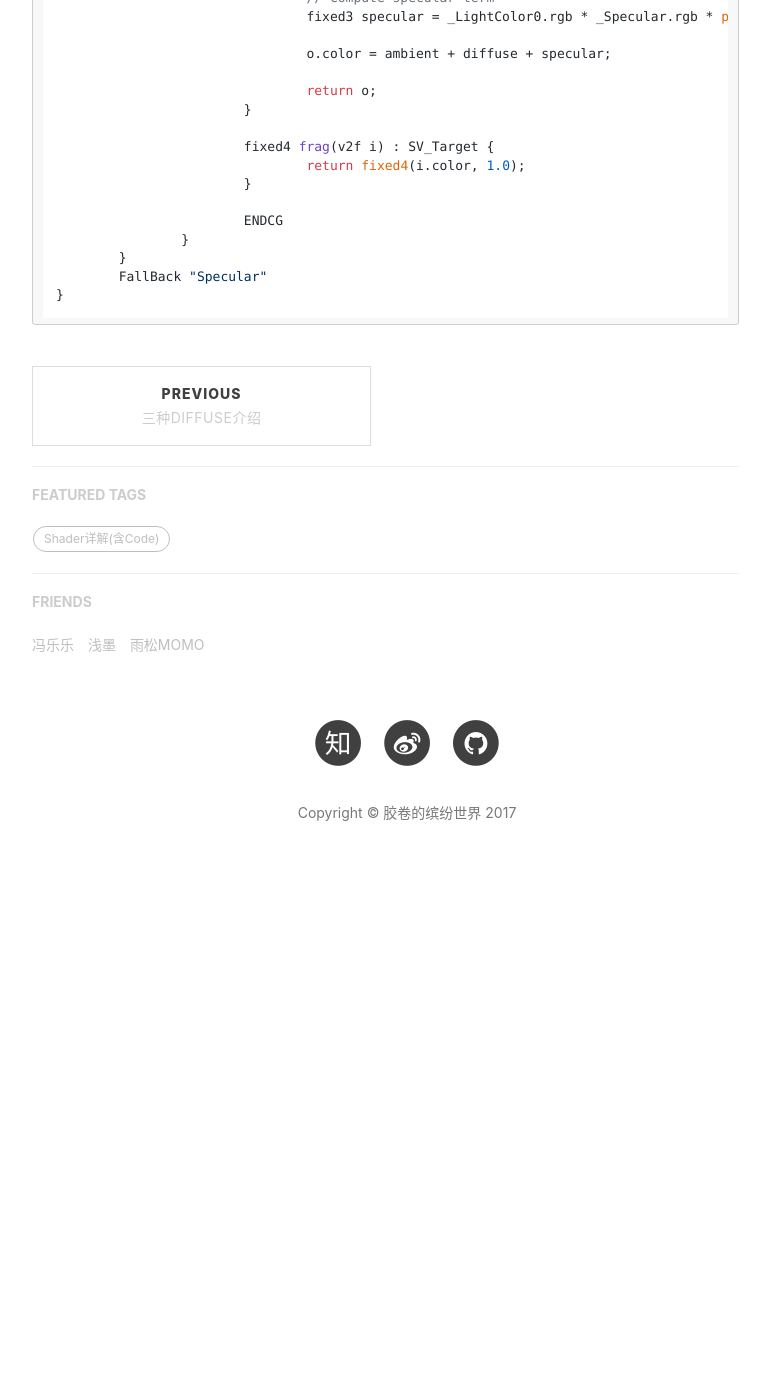
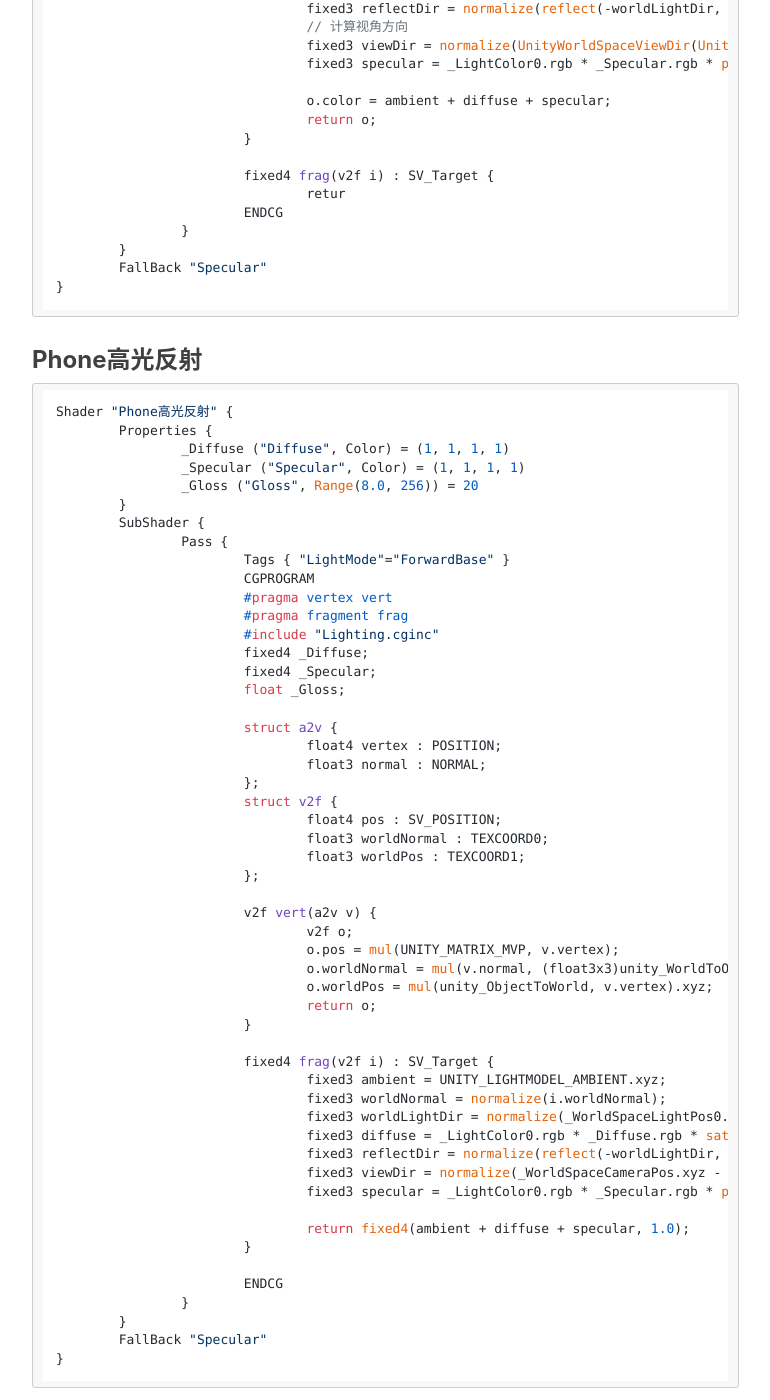
Before and after one commit to yqlizeao/yqlizeao.github.io, a Jekyll site: the page built from _posts/2017-10-17-【Shader】三中Specular介绍.md, in a window 1280 px wide and 1400 px high, scrolled down 2092 px. Shown: the whole window, without its empty margins (233-1003 px from the left). Built offline with Jekyll 4.4.1, drawn with Linux system fonts in a browser that asks for light colours; nearby versions of some CDN libraries; comment, search, counter and statistics services are not loaded; before the commit the page ends 3008 px from its top, so only the background shows below that; some of the changed text lies outside the part shown.

Commit message:
Create 2017-10-17-【Shader】三中Specular介绍.md

````diff
--- a/_posts/2017-10-17-【Shader】三中Specular介绍.md
+++ b/_posts/2017-10-17-【Shader】三中Specular介绍.md
@@ -14,11 +14,13 @@ tags:
 >> Blinn-Phong光照模型<br>
 >> 三种基础高光反射Shader
 
+
 ### Specular
 ![](http://yqlizeao.55555.io/img/article/Specular.png)
 （左高洛德高光反射，中Phone高光反射，右Blinn-Phong光照模型）
 
 ## 更新纪要
+基本光照模型：$c_specular = (c_light dot m_specular)max(0,\vec{v} dot \vec{r})^{m——gloss}$
 
 2017年10月17日10:41:14 三中Specular Shader编写
 
@@ -65,17 +67,68 @@ Shader "高洛德高光反射" {
 				fixed3 reflectDir = normalize(reflect(-worldLightDir, worldNormal));
 				// 计算视角方向
 				fixed3 viewDir = normalize(UnityWorldSpaceViewDir(UnityObjectToClipPos(v.vertex)));
-
-				// Compute specular term
 				fixed3 specular = _LightColor0.rgb * _Specular.rgb * pow(saturate(dot(reflectDir, viewDir)), _Gloss);
 
 				o.color = ambient + diffuse + specular;
-
 				return o;
 			}
 
 			fixed4 frag(v2f i) : SV_Target {
-				return fixed4(i.color, 1.0);
+				retur
+			ENDCG
+		}
+	}
+	FallBack "Specular"
+}
+```
+### Phone高光反射
+
+```
+Shader "Phone高光反射" {
+	Properties {
+		_Diffuse ("Diffuse", Color) = (1, 1, 1, 1)
+		_Specular ("Specular", Color) = (1, 1, 1, 1)
+		_Gloss ("Gloss", Range(8.0, 256)) = 20
+	}
+	SubShader {
+		Pass {
+			Tags { "LightMode"="ForwardBase" }
+			CGPROGRAM
+			#pragma vertex vert
+			#pragma fragment frag
+			#include "Lighting.cginc"
+			fixed4 _Diffuse;
+			fixed4 _Specular;
+			float _Gloss;
+
+			struct a2v {
+				float4 vertex : POSITION;
+				float3 normal : NORMAL;
+			};
+			struct v2f {
+				float4 pos : SV_POSITION;
+				float3 worldNormal : TEXCOORD0;
+				float3 worldPos : TEXCOORD1;
+			};
+
+			v2f vert(a2v v) {
+				v2f o;
+				o.pos = mul(UNITY_MATRIX_MVP, v.vertex);
+				o.worldNormal = mul(v.normal, (float3x3)unity_WorldToObject);
+				o.worldPos = mul(unity_ObjectToWorld, v.vertex).xyz;
+				return o;
+			}
+
+			fixed4 frag(v2f i) : SV_Target {
+				fixed3 ambient = UNITY_LIGHTMODEL_AMBIENT.xyz;
+				fixed3 worldNormal = normalize(i.worldNormal);
+				fixed3 worldLightDir = normalize(_WorldSpaceLightPos0.xyz);
+				fixed3 diffuse = _LightColor0.rgb * _Diffuse.rgb * saturate(dot(worldNormal, worldLightDir));
+				fixed3 reflectDir = normalize(reflect(-worldLightDir, worldNormal));
+				fixed3 viewDir = normalize(_WorldSpaceCameraPos.xyz - i.worldPos.xyz);
+				fixed3 specular = _LightColor0.rgb * _Specular.rgb * pow(saturate(dot(reflectDir, viewDir)), _Gloss);
+
+				return fixed4(ambient + diffuse + specular, 1.0);
 			}
 
 			ENDCG
@@ -84,3 +137,61 @@ Shader "高洛德高光反射" {
 	FallBack "Specular"
 }
 ```
+### Blinn-Phong光照模型
+
+```
+Shader "Blinn-Phong" {
+	Properties {
+		_Diffuse ("Diffuse", Color) = (1, 1, 1, 1)
+		_Specular ("Specular", Color) = (1, 1, 1, 1)
+		_Gloss ("Gloss", Range(8.0, 256)) = 20
+	}
+	SubShader {
+		Pass {
+			Tags { "LightMode"="ForwardBase" }
+			CGPROGRAM
+			#pragma vertex vert
+			#pragma fragment frag
+			#include "Lighting.cginc"
+
+			fixed4 _Diffuse;
+			fixed4 _Specular;
+			float _Gloss;
+
+			struct a2v {
+				float4 vertex : POSITION;
+				float3 normal : NORMAL;
+			};
+			struct v2f {
+				float4 pos : SV_POSITION;
+				float3 worldNormal : TEXCOORD0;
+				float3 worldPos : TEXCOORD1;
+			};
+
+			v2f vert(a2v v) {
+				v2f o;
+				o.pos = mul(UNITY_MATRIX_MVP, v.vertex);
+				o.worldNormal = mul(v.normal, (float3x3)unity_WorldToObject);
+				o.worldPos = mul(unity_ObjectToWorld, v.vertex).xyz;
+
+				return o;
+			}
+
+			fixed4 frag(v2f i) : SV_Target {
+				fixed3 ambient = UNITY_LIGHTMODEL_AMBIENT.xyz;
+				fixed3 worldNormal = normalize(i.worldNormal);
+				fixed3 worldLightDir = normalize(_WorldSpaceLightPos0.xyz);
+				fixed3 diffuse = _LightColor0.rgb * _Diffuse.rgb * max(0, dot(worldNormal, worldLightDir));
+				fixed3 viewDir = normalize(_WorldSpaceCameraPos.xyz - i.worldPos.xyz);
+				fixed3 halfDir = normalize(worldLightDir + viewDir);
+				fixed3 specular = _LightColor0.rgb * _Specular.rgb * pow(max(0, dot(worldNormal, halfDir)), _Gloss);
+
+				return fixed4(ambient + diffuse + specular, 1.0);
+			}
+
+			ENDCG
+		}
+	}
+	FallBack "Specular"
+}
+```
````
